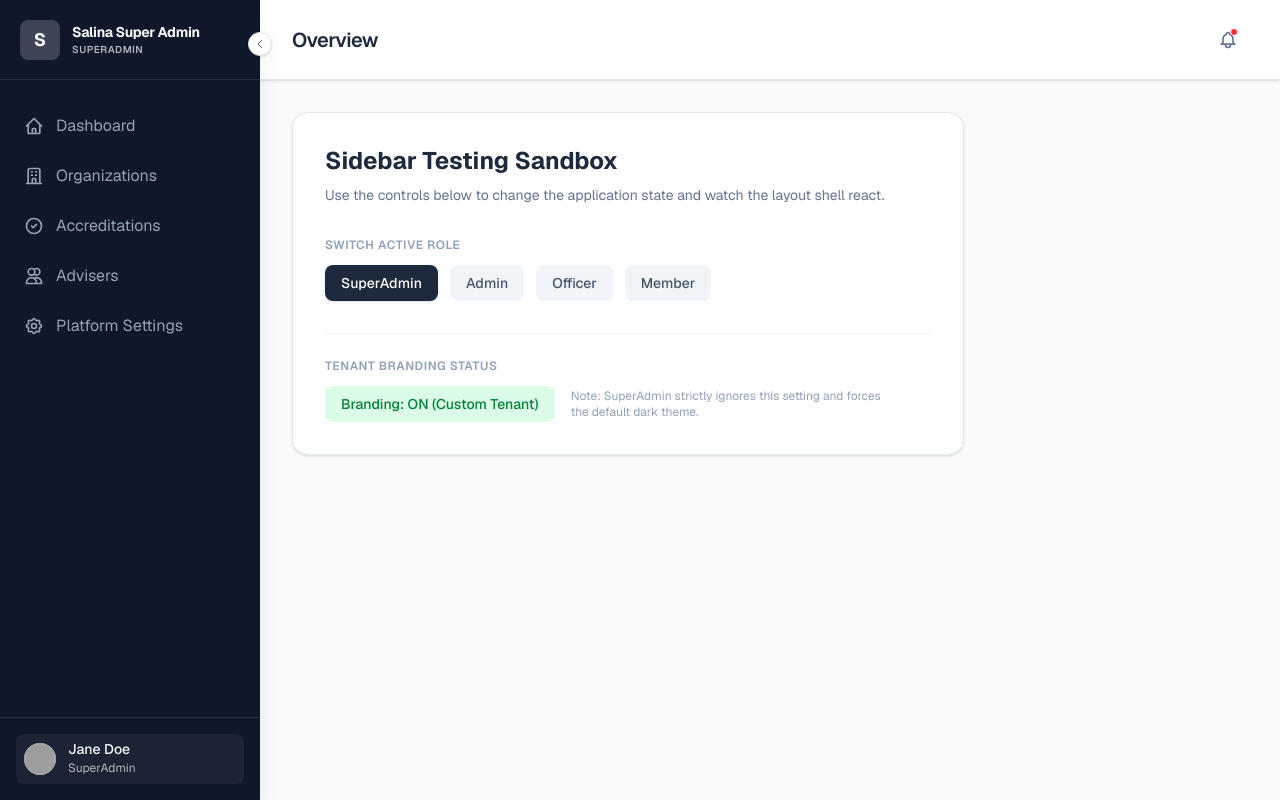
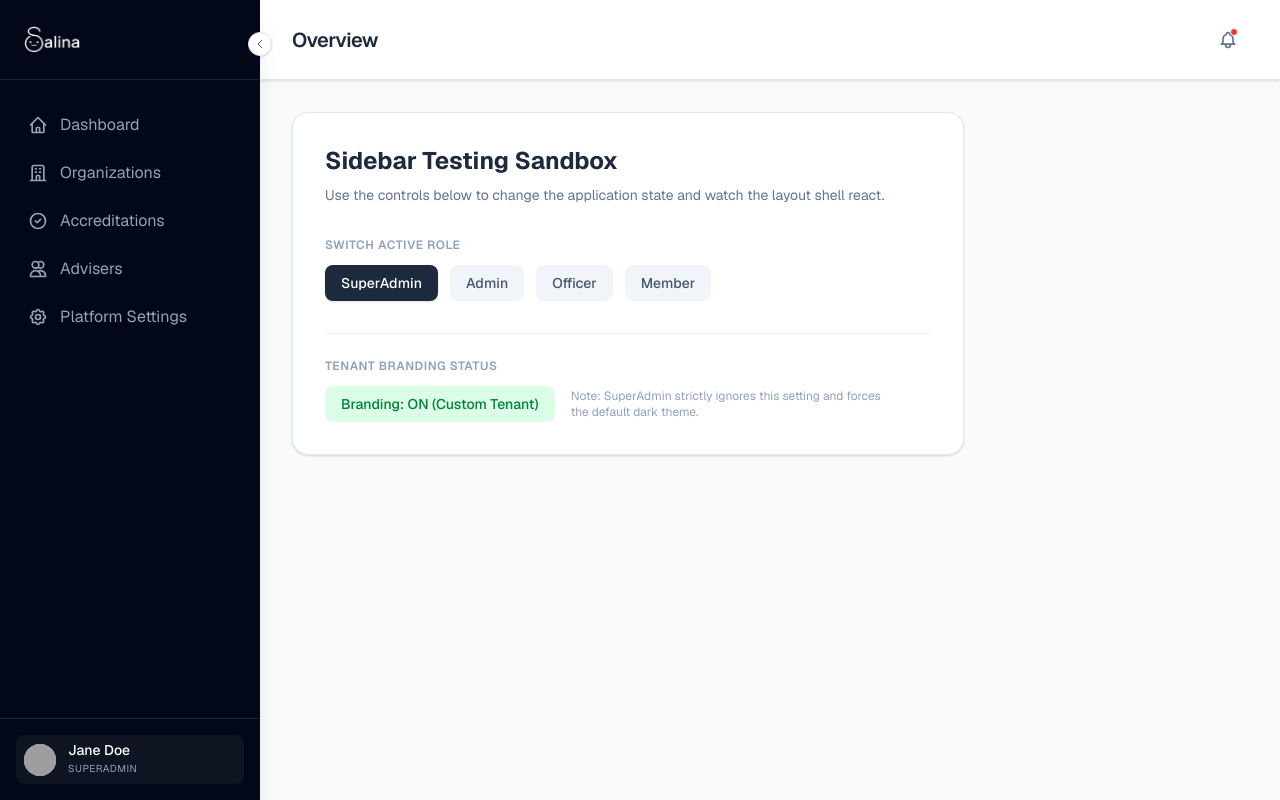
Before and after one commit to kemdav/Salina, a Next.js app: page /sandbox in a window 1280 px wide. Both pictures are taken after a click on the button "SuperAdmin". Built offline with nearby package versions, Linux system fonts and the light colour scheme; grey boxes are pictures that could not be loaded.

Commit message:
updated: overhaul
restructured
added temporary pages

```diff
--- a/src/app/sandbox/page.tsx
+++ b/src/app/sandbox/page.tsx
@@ -28,7 +28,6 @@ export default function SandboxPage() {
                 </p>
 
                 <div className="flex flex-col gap-8">
-                    {/* Role Switcher */}
                     <div>
                         <h3 className="text-xs font-semibold text-slate-400 uppercase tracking-wider mb-3">
                             Switch Active Role
@@ -50,7 +49,6 @@ export default function SandboxPage() {
                         </div>
                     </div>
 
-                    {/* Branding Switcher */}
                     <div className="pt-6 border-t border-slate-100">
                         <h3 className="text-xs font-semibold text-slate-400 uppercase tracking-wider mb-3">
                             Tenant Branding Status
--- a/src/components/atoms/nav-item.tsx
+++ b/src/components/atoms/nav-item.tsx
@@ -9,41 +9,40 @@ interface NavItemProps {
     label: string;
     isActive?: boolean;
     isCollapsed?: boolean;
+    onMouseEnter?: () => void;
 }
 
-export function NavItem({ href, icon, label, isActive = false, isCollapsed = false }: NavItemProps) {
+export function NavItem({ href, icon, label, isActive = false, isCollapsed = false, onMouseEnter }: NavItemProps) {
     return (
         <Link
             href={href}
-            // If the user collapses the sidebar, we'll use the native 'title' attribute as a quick tooltip
             title={isCollapsed ? label : undefined}
+            onMouseEnter={onMouseEnter}
             className={cn(
-                "flex items-center gap-3 px-3 py-2.5 rounded-md transition-all duration-200 group relative",
-                // Notice we use color variables. The parent Organism will pass down --sidebar-bg and --sidebar-text.
+                "relative z-10 flex items-center gap-3 pl-4 pr-3 h-[42px] rounded-lg transition-all duration-300 ease-out group overflow-hidden",
                 isActive
-                    ? "bg-[var(--sidebar-active-bg,rgba(255,255,255,0.1))] text-[var(--sidebar-active-text,#ffffff)] font-medium shadow-sm"
-                    : "text-[var(--sidebar-text,#94a3b8)] hover:bg-[var(--sidebar-hover-bg,rgba(255,255,255,0.05))] hover:text-[var(--sidebar-hover-text,#f8fafc)]"
+                    ? "bg-[var(--sidebar-active-bg,rgba(255,255,255,0.08))] text-[var(--sidebar-active-text,#ffffff)] font-medium"
+                    : "text-[var(--sidebar-text,#94a3b8)] hover:text-[var(--sidebar-hover-text,#f8fafc)]"
             )}
         >
+            {isActive && (
+                <div className="absolute left-0 top-[15%] bottom-[15%] w-1 rounded-r-md bg-[var(--sidebar-active-text,#ffffff)] animate-in slide-in-from-left-2 duration-300" />
+            )}
+
             <div className={cn(
-                "flex-shrink-0 transition-transform duration-200",
-                isActive ? "scale-110" : "group-hover:scale-110"
+                "flex-shrink-0 transition-all duration-300 ease-out",
+                isActive ? "scale-110" : "group-hover:scale-110 group-hover:-translate-y-0.5 text-opacity-80 group-hover:text-opacity-100"
             )}>
                 {icon}
             </div>
 
-            {/* When collapsed, we visually hide the label but keep it in the DOM for screen readers */}
             <span className={cn(
-                "whitespace-nowrap transition-all duration-300",
-                isCollapsed ? "opacity-0 w-0 overflow-hidden" : "opacity-100 flex-1"
+                "whitespace-nowrap transition-all duration-300 ease-out",
+                isCollapsed ? "opacity-0 w-0 overflow-hidden" : "opacity-100 flex-1",
+                !isActive && !isCollapsed && "group-hover:translate-x-1"
             )}>
                 {label}
             </span>
-
-            {/* Optional active indicator pill (looks great on modern sidebars) */}
-            {isActive && !isCollapsed && (
-                <div className="absolute right-2 w-1.5 h-1.5 rounded-full bg-[var(--sidebar-active-text,#ffffff)]" />
-            )}
         </Link>
     );
 }
--- a/src/components/organisms/sidebar-nav.tsx
+++ b/src/components/organisms/sidebar-nav.tsx
@@ -20,16 +20,17 @@ interface SidebarNavProps {
 
 export function SidebarNav({ role, tenant }: SidebarNavProps) {
     const [isCollapsed, setIsCollapsed] = useState(false);
+    const [hoveredIndex, setHoveredIndex] = useState<number | null>(null);
     const pathname = usePathname();
     const isSuperAdmin = role === 'SuperAdmin';
 
     const sidebarStyles = isSuperAdmin ? {
-        backgroundColor: '#0f172a',
+        backgroundColor: '#020817',
         color: '#f8fafc',
-        '--sidebar-active-bg': 'rgba(255,255,255,0.1)',
+        '--sidebar-active-bg': 'rgba(255,255,255,0.06)',
         '--sidebar-active-text': '#ffffff',
         '--sidebar-text': '#94a3b8',
-        '--sidebar-hover-bg': 'rgba(255,255,255,0.05)',
+        '--sidebar-hover-bg': 'rgba(255,255,255,0.04)',
         '--sidebar-hover-text': '#f8fafc',
     } as React.CSSProperties : {
         backgroundColor: tenant?.primaryColor || '#c6623e',
@@ -41,8 +42,8 @@ export function SidebarNav({ role, tenant }: SidebarNavProps) {
         '--sidebar-hover-text': tenant?.textColor || '#ffffff',
     } as React.CSSProperties;
 
-    const orgInitial = isSuperAdmin ? 'S' : (tenant?.name.charAt(0) || 'O');
-    const orgName = isSuperAdmin ? 'Salina Super Admin' : (tenant?.name || 'Organization');
+    const orgName = tenant?.name || 'Organization';
+    const orgInitial = tenant?.name.charAt(0) || 'O';
 
     return (
         <aside
@@ -52,42 +53,56 @@ export function SidebarNav({ role, tenant }: SidebarNavProps) {
             )}
             style={sidebarStyles}
         >
-            {/* Collapse Toggle Button */}
             <button
                 onClick={() => setIsCollapsed(!isCollapsed)}
                 className="absolute -right-3 top-8 w-6 h-6 bg-white border border-slate-200 rounded-full flex items-center justify-center text-slate-600 shadow-sm hover:bg-slate-50 transition-transform z-30"
                 style={{ transform: isCollapsed ? "rotate(180deg)" : "rotate(0deg)" }}
             >
-                <svg width="12" height="12" fill="none" stroke="currentColor" viewBox="0 0 24 24">
-                    <path strokeLinecap="round" strokeLinejoin="round" strokeWidth={2} d="M15 19l-7-7 7-7" />
-                </svg>
+                <svg width="12" height="12" fill="none" stroke="currentColor" viewBox="0 0 24 24"><path strokeLinecap="round" strokeLinejoin="round" strokeWidth={2} d="M15 19l-7-7 7-7" /></svg>
             </button>
 
-            {/* Header / Logo Area */}
-            <div className="h-20 flex items-center px-5 border-b border-white/10 shrink-0">
-                <div className="flex items-center gap-3 overflow-hidden">
-                    {/* Logo Placeholder / Fallback */}
-                    <div className="w-10 h-10 shrink-0 rounded-lg bg-white/20 flex items-center justify-center font-bold text-lg shadow-inner">
+            <div className="h-20 flex items-center px-6 border-b border-white/10 shrink-0">
+                {isSuperAdmin ? (
+                    <div className={cn("flex items-center transition-all duration-300", isCollapsed ? "w-8 overflow-hidden" : "w-32")}>
+                        <img
+                            src="/salina-logo-white.png"
+                            alt="Salina"
+                            className="h-7 w-auto object-contain"
+                        />
+                    </div>
+                ) : (
+                    <div className="flex items-center gap-3 overflow-hidden w-full">
+                        <div className="w-10 h-10 shrink-0 rounded-lg bg-white/10 flex items-center justify-center font-bold text-lg shadow-inner overflow-hidden border border-white/5">
                             {tenant?.logo ? (
-                            <img src={tenant.logo} alt="Logo" className="w-full h-full object-contain p-1" />
+                                <img src={tenant.logo} alt="Tenant Logo" className="w-full h-full object-contain p-1" />
                             ) : (
                                 orgInitial
                             )}
                         </div>
-
                         <div className={cn("flex flex-col transition-all duration-300 whitespace-nowrap", isCollapsed ? "opacity-0 w-0" : "opacity-100")}>
-                        <span className="font-bold tracking-tight text-sm truncate w-[160px]">{orgName}</span>
+                            <span className="font-bold tracking-tight text-[15px] truncate w-[160px] leading-tight">{orgName}</span>
                             <span className="text-[10px] uppercase tracking-wider opacity-70 font-semibold">{role}</span>
                         </div>
                     </div>
+                )}
             </div>
 
-            {/* Navigation Links Area */}
-            <nav className="flex-1 overflow-y-auto py-6 px-3 flex flex-col gap-1.5 [&::-webkit-scrollbar]:w-1.5 [&::-webkit-scrollbar-thumb]:bg-white/20">
-                {ROLE_ROUTES[role].map((route) => {
-                    // Simple active check. In reality, you might want exact matching depending on your routes.
+            {/* NAVIGATION LINKS */}
+            <nav
+                className="flex-1 overflow-y-auto py-6 px-3 flex flex-col gap-1.5 relative [&::-webkit-scrollbar]:w-1.5 [&::-webkit-scrollbar-thumb]:bg-white/20"
+                onMouseLeave={() => setHoveredIndex(null)}
+            >
+                <div
+                    className="absolute left-3 right-3 h-[42px] rounded-lg pointer-events-none transition-all duration-300 ease-out bg-[var(--sidebar-hover-bg,rgba(255,255,255,0.05))] z-0"
+                    style={{
+                        top: '24px',
+                        transform: `translateY(${hoveredIndex !== null ? hoveredIndex * 48 : 0}px)`, // 42px height + 6px gap = 48px jump
+                        opacity: hoveredIndex !== null ? 1 : 0,
+                    }}
+                />
+
+                {ROLE_ROUTES[role].map((route, index) => {
                     const isActive = pathname?.includes(route.href);
-
                     return (
                         <NavItem
                             key={route.label}
@@ -96,20 +111,20 @@ export function SidebarNav({ role, tenant }: SidebarNavProps) {
                             label={route.label}
                             isActive={isActive}
                             isCollapsed={isCollapsed}
+                            onMouseEnter={() => setHoveredIndex(index)}
                         />
                     );
                 })}
             </nav>
 
-            {/* Footer / Current User Area (Placeholder) */}
             <div className="p-4 border-t border-white/10 shrink-0">
                 <div className="flex items-center gap-3 overflow-hidden p-2 rounded-lg bg-white/5 hover:bg-white/10 transition-colors cursor-pointer">
                     <div className="w-8 h-8 shrink-0 rounded-full bg-slate-300 flex items-center justify-center overflow-hidden">
                         <img src={`https://api.dicebear.com/7.x/avataaars/svg?seed=${role}`} alt="Avatar" className="w-full h-full object-cover" />
                     </div>
                     <div className={cn("flex flex-col transition-all duration-300 whitespace-nowrap", isCollapsed ? "opacity-0 w-0" : "opacity-100")}>
-                        <span className="text-sm font-medium leading-none">Jane Doe</span>
-                        <span className="text-xs opacity-70 mt-1">{role}</span>
+                        <span className="text-sm font-medium leading-none text-[var(--sidebar-active-text,#ffffff)]">Jane Doe</span>
+                        <span className="text-[10px] uppercase tracking-wider text-[var(--sidebar-text,#94a3b8)] mt-1">{role}</span>
                     </div>
                 </div>
             </div>
--- a/src/lib/navigation-config.tsx
+++ b/src/lib/navigation-config.tsx
@@ -8,7 +8,7 @@ export interface NavRoute {
     icon: React.ReactNode;
 }
 
-// Helper for generic SVG icons (Using standard geometric representations for now)
+// Helper for generic SVG icons (Using standard representations for now)
 const IconWrapper = ({ children }: { children: React.ReactNode }) => (
     <svg width="20" height="20" fill="none" stroke="currentColor" viewBox="0 0 24 24" xmlns="http://www.w3.org/2000/svg">
         {children}
```
Also changed, not shown: src/app/[role]/[[...slug]]/page.tsx (added, +42 -0 lines), src/components/organisms/coming-soon.tsx (+7 -13 lines). Lines whose indentation alone changed are shown as unchanged.
